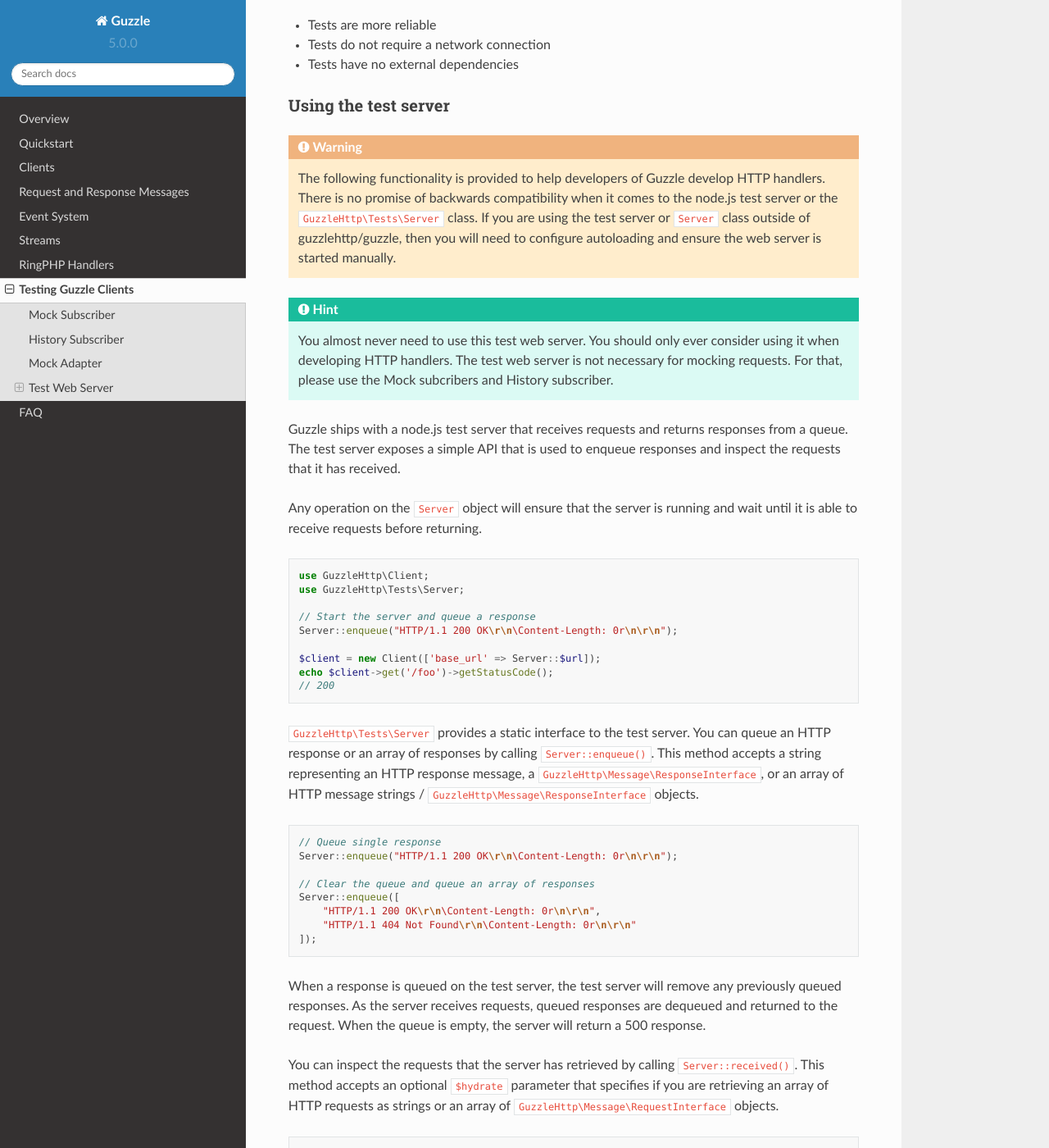
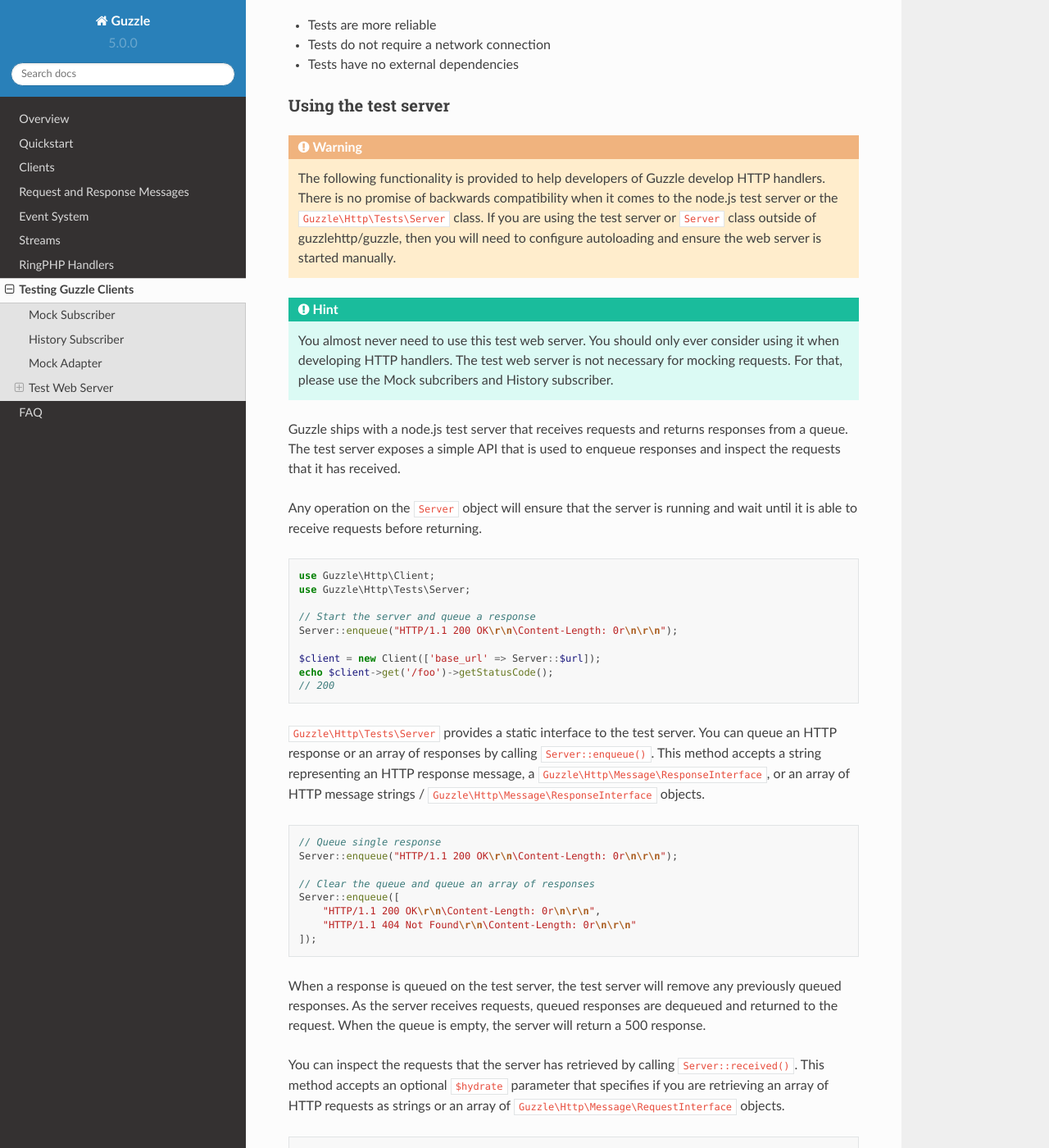
Before and after one commit to guzzle/guzzle, a Sphinx documentation site: the page built from docs/testing.rst, in a window 1280 px wide and 1400 px high, scrolled down 2779 px. Shown: the whole window at 82% size. Built offline with Sphinx 7.4.7 and the Read the Docs theme 2.0.0, drawn with Linux system fonts in a browser that asks for light colours; some of the changed text lies outside the part shown.

Commit message:
Fix typo "GuzzleHttp" to "Guzzle\Http"

```diff
--- a/docs/testing.rst
+++ b/docs/testing.rst
@@ -23,9 +23,9 @@
 
 .. code-block:: php
 
-    use GuzzleHttp\Client;
-    use GuzzleHttp\Subscriber\Mock;
-    use GuzzleHttp\Message\Response;
+    use Guzzle\Http\Client;
+    use Guzzle\Http\Subscriber\Mock;
+    use Guzzle\Http\Message\Response;
 
     $client = new Client();
 
@@ -52,13 +52,13 @@
 
 When using things like the ``Mock`` subscriber, you often need to know if the
 requests you expected to send were sent exactly as you intended. While the mock
-subscriber responds with mocked responses, the ``GuzzleHttp\Subscriber\History``
+subscriber responds with mocked responses, the ``Guzzle\Http\Subscriber\History``
 subscriber maintains a history of the requests that were sent by a client.
 
 .. code-block:: php
 
-    use GuzzleHttp\Client;
-    use GuzzleHttp\Subscriber\History;
+    use Guzzle\Http\Client;
+    use Guzzle\Http\Subscriber\History;
 
     $client = new Client();
     $history = new History();
@@ -134,7 +134,7 @@
 ============
 
 In addition to using the Mock subscriber, you can use the
-``GuzzleHttp\Ring\Client\MockHandler`` as the handler of a client to return the
+``Guzzle\Http\Ring\Client\MockHandler`` as the handler of a client to return the
 same response over and over or return the result of a callable function.
 
 Test Web Server
@@ -157,7 +157,7 @@
 
     The following functionality is provided to help developers of Guzzle
     develop HTTP handlers. There is no promise of backwards compatibility
-    when it comes to the node.js test server or the ``GuzzleHttp\Tests\Server``
+    when it comes to the node.js test server or the ``Guzzle\Http\Tests\Server``
     class. If you are using the test server or ``Server`` class outside of
     guzzlehttp/guzzle, then you will need to configure autoloading and
     ensure the web server is started manually.
@@ -179,8 +179,8 @@
 
 .. code-block:: php
 
-    use GuzzleHttp\Client;
-    use GuzzleHttp\Tests\Server;
+    use Guzzle\Http\Client;
+    use Guzzle\Http\Tests\Server;
 
     // Start the server and queue a response
     Server::enqueue("HTTP/1.1 200 OK\r\n\Content-Length: 0r\n\r\n");
@@ -189,11 +189,11 @@
     echo $client->get('/foo')->getStatusCode();
     // 200
 
-``GuzzleHttp\Tests\Server`` provides a static interface to the test server. You
+``Guzzle\Http\Tests\Server`` provides a static interface to the test server. You
 can queue an HTTP response or an array of responses by calling
 ``Server::enqueue()``. This method accepts a string representing an HTTP
-response message, a ``GuzzleHttp\Message\ResponseInterface``, or an array of
-HTTP message strings / ``GuzzleHttp\Message\ResponseInterface`` objects.
+response message, a ``Guzzle\Http\Message\ResponseInterface``, or an array of
+HTTP message strings / ``Guzzle\Http\Message\ResponseInterface`` objects.
 
 .. code-block:: php
 
@@ -214,7 +214,7 @@
 You can inspect the requests that the server has retrieved by calling
 ``Server::received()``. This method accepts an optional ``$hydrate`` parameter
 that specifies if you are retrieving an array of HTTP requests as strings or an
-array of ``GuzzleHttp\Message\RequestInterface`` objects.
+array of ``Guzzle\Http\Message\RequestInterface`` objects.
 
 .. code-block:: php
 
```
